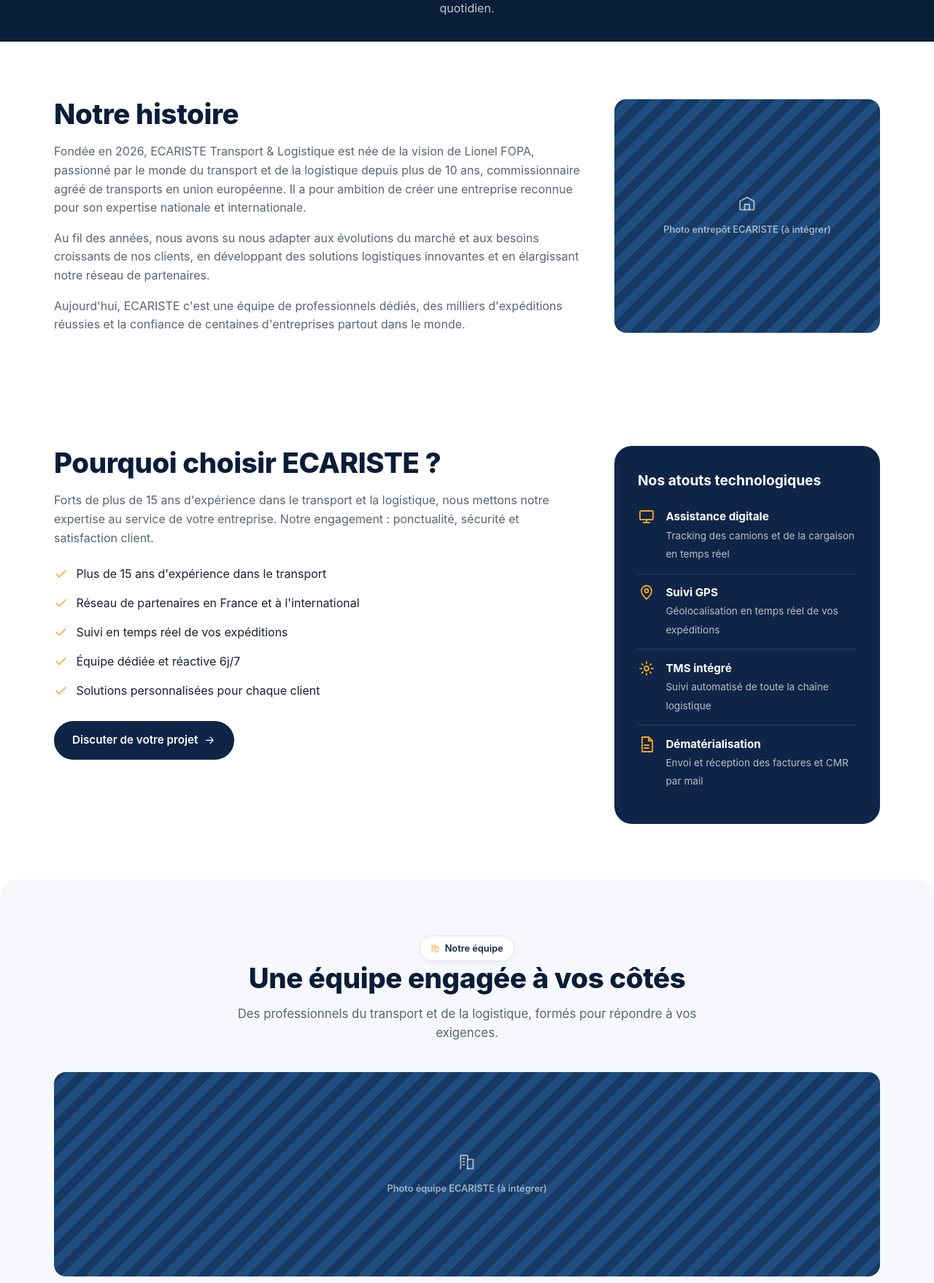
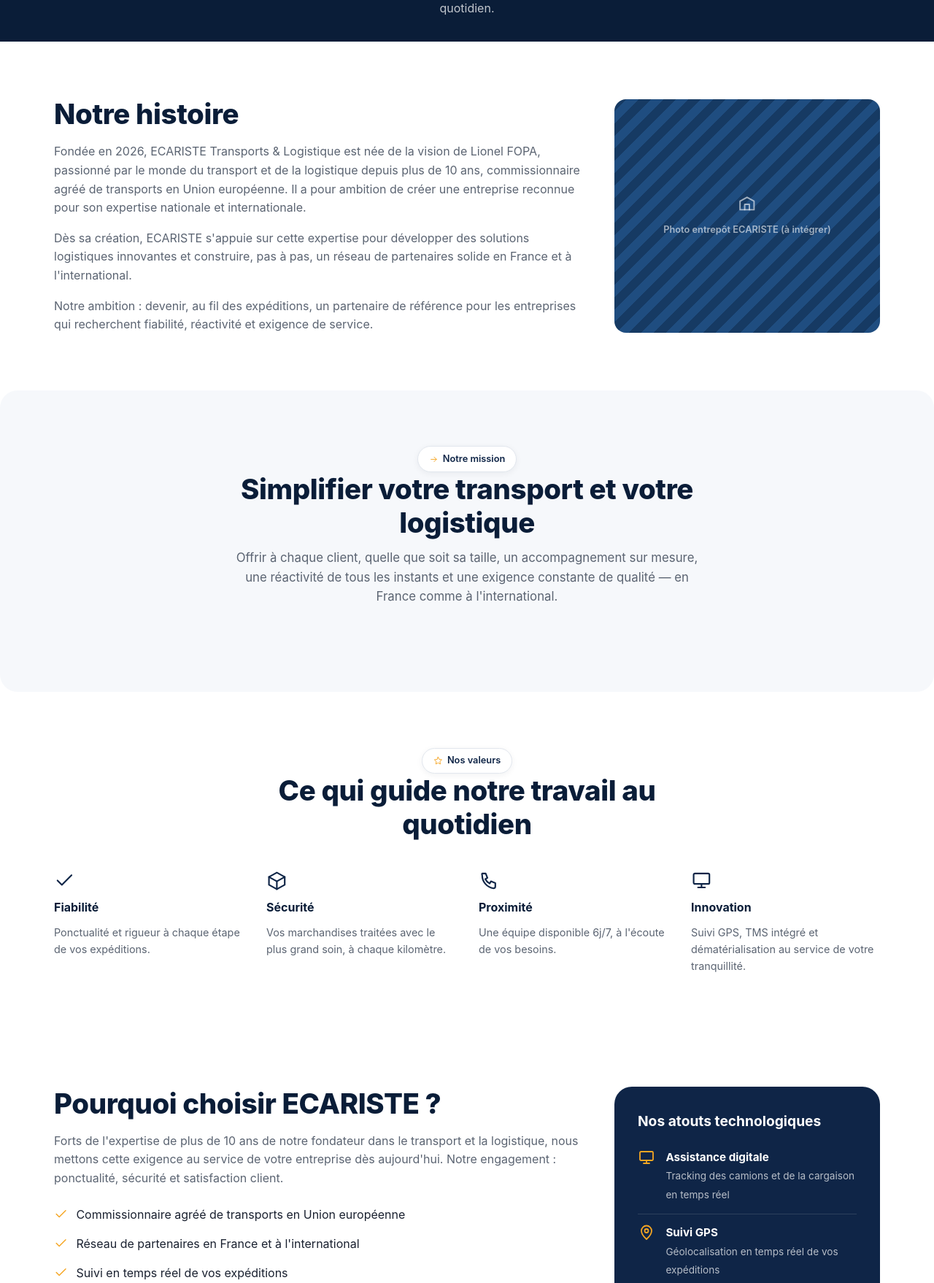
Before and after one commit to donalddemanou/ecaristeVercel, a PHP site: page /a-propos.php in a window 1280 px wide. Shown: the part 261-2019 px from the top of the page at 73% size. Run offline with PHP 8.4, Linux system fonts and the light colour scheme.

Commit message:
etape1-ok

```diff
--- a/a-propos.php
+++ b/a-propos.php
@@ -3,7 +3,7 @@ $config = require __DIR__ . '/config.php';
 require __DIR__ . '/partials/icons.php';
 
 $pageTitle       = "À propos — ECARISTE Transports & Logistique";
-$pageDescription = "Plus de 15 ans d'expérience dans le transport et la logistique. Découvrez l'équipe et les valeurs d'ECARISTE.";
+$pageDescription = "Découvrez l'histoire, la mission et les valeurs d'ECARISTE, votre partenaire transport et logistique fondé par un commissionnaire agréé de transports en Union européenne.";
 $pagePath        = '/a-propos.php';
 ?>
 <!DOCTYPE html>
@@ -27,12 +27,53 @@ $pagePath        = '/a-propos.php';
         <div class="container why-grid" style="align-items:center;">
             <div>
                 <h2>Notre histoire</h2>
-                <p class="text-muted" style="margin-top:1rem;">Fondée en 2026, ECARISTE Transport &amp; Logistique est née de la vision de Lionel FOPA, passionné par le monde du transport et de la logistique depuis plus de 10 ans, commissionnaire agréé de transports en union européenne. Il a pour ambition de créer une entreprise reconnue pour son expertise nationale et internationale.</p>
-                <p class="text-muted" style="margin-top:1rem;">Au fil des années, nous avons su nous adapter aux évolutions du marché et aux besoins croissants de nos clients, en développant des solutions logistiques innovantes et en élargissant notre réseau de partenaires.</p>
-                <p class="text-muted" style="margin-top:1rem;">Aujourd'hui, ECARISTE c'est une équipe de professionnels dédiés, des milliers d'expéditions réussies et la confiance de centaines d'entreprises partout dans le monde.</p>
+                <p class="text-muted" style="margin-top:1rem;">Fondée en 2026, ECARISTE Transports &amp; Logistique est née de la vision de Lionel FOPA, passionné par le monde du transport et de la logistique depuis plus de 10 ans, commissionnaire agréé de transports en Union européenne. Il a pour ambition de créer une entreprise reconnue pour son expertise nationale et internationale.</p>
+                <p class="text-muted" style="margin-top:1rem;">Dès sa création, ECARISTE s'appuie sur cette expertise pour développer des solutions logistiques innovantes et construire, pas à pas, un réseau de partenaires solide en France et à l'international.</p>
+                <p class="text-muted" style="margin-top:1rem;">Notre ambition : devenir, au fil des expéditions, un partenaire de référence pour les entreprises qui recherchent fiabilité, réactivité et exigence de service.</p>
             </div>
             <div class="photo-placeholder" style="border-radius:var(--radius-md); min-height:320px;">
                 <div><?= icon('warehouse') ?><br>Photo entrepôt ECARISTE (à intégrer)</div>
+            </div>
+        </div>
+    </section>
+
+    <section style="background:var(--gray-50); border-radius:var(--radius-lg);">
+        <div class="container">
+            <div class="section-head section-head--center">
+                <span class="eyebrow"><?= icon('arrow-right') ?> Notre mission</span>
+                <h2>Simplifier votre transport et votre logistique</h2>
+                <p>Offrir à chaque client, quelle que soit sa taille, un accompagnement sur mesure, une réactivité de tous les instants et une exigence constante de qualité — en France comme à l'international.</p>
+            </div>
+        </div>
+    </section>
+
+    <section>
+        <div class="container">
+            <div class="section-head section-head--center">
+                <span class="eyebrow"><?= icon('star') ?> Nos valeurs</span>
+                <h2>Ce qui guide notre travail au quotidien</h2>
+            </div>
+            <div class="feature-strip__grid" style="padding:0;">
+                <div class="feature-item">
+                    <?= icon('check') ?>
+                    <h3>Fiabilité</h3>
+                    <p>Ponctualité et rigueur à chaque étape de vos expéditions.</p>
+                </div>
+                <div class="feature-item">
+                    <?= icon('package') ?>
+                    <h3>Sécurité</h3>
+                    <p>Vos marchandises traitées avec le plus grand soin, à chaque kilomètre.</p>
+                </div>
+                <div class="feature-item">
+                    <?= icon('phone') ?>
+                    <h3>Proximité</h3>
+                    <p>Une équipe disponible 6j/7, à l'écoute de vos besoins.</p>
+                </div>
+                <div class="feature-item">
+                    <?= icon('monitor') ?>
+                    <h3>Innovation</h3>
+                    <p>Suivi GPS, TMS intégré et dématérialisation au service de votre tranquillité.</p>
+                </div>
             </div>
         </div>
     </section>
@@ -41,9 +82,9 @@ $pagePath        = '/a-propos.php';
         <div class="container why-grid">
             <div>
                 <h2>Pourquoi choisir ECARISTE ?</h2>
-                <p class="text-muted" style="margin-top:1rem;">Forts de plus de 15 ans d'expérience dans le transport et la logistique, nous mettons notre expertise au service de votre entreprise. Notre engagement : ponctualité, sécurité et satisfaction client.</p>
+                <p class="text-muted" style="margin-top:1rem;">Forts de l'expertise de plus de 10 ans de notre fondateur dans le transport et la logistique, nous mettons cette exigence au service de votre entreprise dès aujourd'hui. Notre engagement : ponctualité, sécurité et satisfaction client.</p>
                 <ul class="why-list">
-                    <li><?= icon('check') ?><span>Plus de 15 ans d'expérience dans le transport</span></li>
+                    <li><?= icon('check') ?><span>Commissionnaire agréé de transports en Union européenne</span></li>
                     <li><?= icon('check') ?><span>Réseau de partenaires en France et à l'international</span></li>
                     <li><?= icon('check') ?><span>Suivi en temps réel de vos expéditions</span></li>
                     <li><?= icon('check') ?><span>Équipe dédiée et réactive 6j/7</span></li>
--- a/index.php
+++ b/index.php
@@ -34,7 +34,7 @@ $pagePath        = '/index.php';
                 <div class="hero__badges">
                     <div class="hero-badge">
                         <?= icon('star') ?>
-                        <div><strong>+15 ans</strong><span>d'expérience terrain</span></div>
+                        <div><strong>Agréé UE</strong><span>commissionnaire de transports</span></div>
                     </div>
                     <div class="hero-badge">
                         <?= icon('check') ?>
@@ -110,9 +110,9 @@ $pagePath        = '/index.php';
             </div>
             <div class="why-grid">
                 <div>
-                    <p class="text-muted">Forts de plus de 15 ans d'expérience dans le transport et la logistique, nous mettons notre expertise au service de votre entreprise. Notre engagement : ponctualité, sécurité et satisfaction client.</p>
+                    <p class="text-muted">Forts de l'expertise de plus de 10 ans de notre fondateur dans le transport et la logistique, nous mettons cette exigence au service de votre entreprise dès aujourd'hui. Notre engagement : ponctualité, sécurité et satisfaction client.</p>
                     <ul class="why-list">
-                        <li><?= icon('check') ?><span>Plus de 15 ans d'expérience dans le transport</span></li>
+                        <li><?= icon('check') ?><span>Commissionnaire agréé de transports en Union européenne</span></li>
                         <li><?= icon('check') ?><span>Réseau de partenaires en France et à l'international</span></li>
                         <li><?= icon('check') ?><span>Suivi en temps réel de vos expéditions</span></li>
                         <li><?= icon('check') ?><span>Équipe dédiée et réactive 6j/7</span></li>
```
